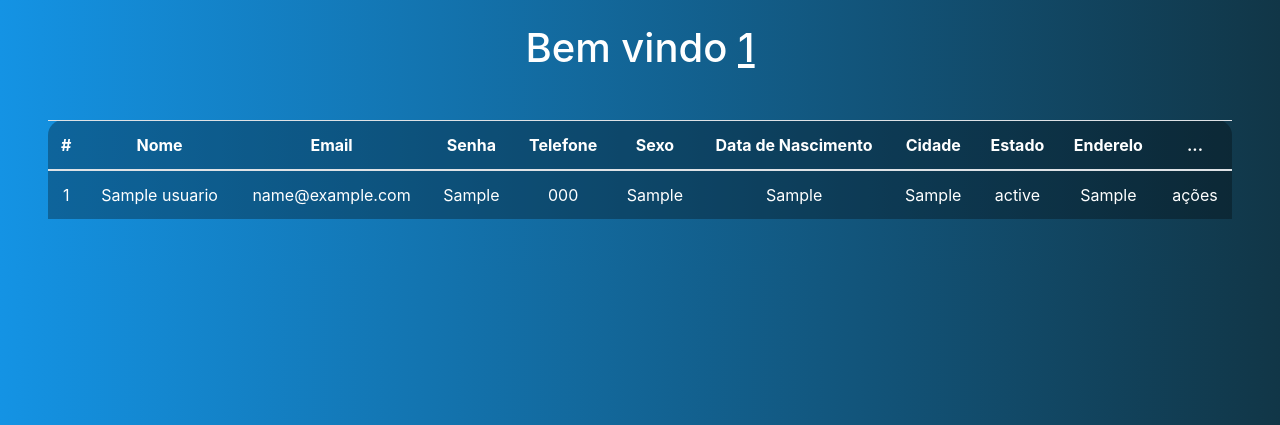
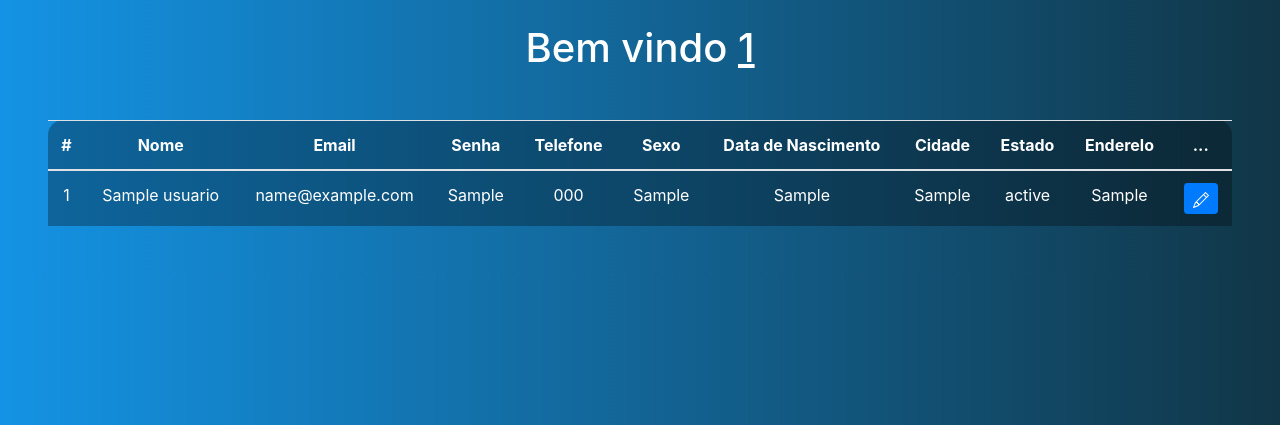
Before and after one commit to MarcosTPL/crudphp, a PHP site: page /sistema.php in a window 1280 px wide. Shown: the part 56-481 px from the top of the page. Run offline with PHP 8.4, Linux system fonts and the light colour scheme; the visitor is signed in with stand-in values (Sample User, id 1); tables that the repository leaves empty or names only in its code hold one stand-in row (values such as "Sample post").

Commit message:
update-26/06-(sistema)

```diff
--- a/sistema.php
+++ b/sistema.php
@@ -85,7 +85,13 @@
                     echo "<td>" .$user_data['cidade']. "</td>";
                     echo "<td>" .$user_data['estado']. "</td>";
                     echo "<td>" .$user_data['endereco']. "</td>";
-                    echo "<td>ações</td>";
+                    echo "<td>
+                        <a class='btn btn-sm btn-primary' href='#'>
+                        <svg xmlns='http://www.w3.org/2000/svg' width='16' height='16' fill='currentColor' class='bi bi-pencil' viewBox='0 0 16 16'>
+                            <path d='M12.146.146a.5.5 0 0 1 .708 0l3 3a.5.5 0 0 1 0 .708l-10 10a.5.5 0 0 1-.168.11l-5 2a.5.5 0 0 1-.65-.65l2-5a.5.5 0 0 1 .11-.168l10-10zM11.207 2.5 13.5 4.793 14.793 3.5 12.5 1.207 11.207 2.5zm1.586 3L10.5 3.207 4 9.707V10h.5a.5.5 0 0 1 .5.5v.5h.5a.5.5 0 0 1 .5.5v.5h.293l6.5-6.5zm-9.761 5.175-.106.106-1.528 3.821 3.821-1.528.106-.106A.5.5 0 0 1 5 12.5V12h-.5a.5.5 0 0 1-.5-.5V11h-.5a.5.5 0 0 1-.468-.325z'/>
+                        </svg>
+                        </a>
+                    </td>";
                     echo "<tr>";
                 }
             ?>
```
